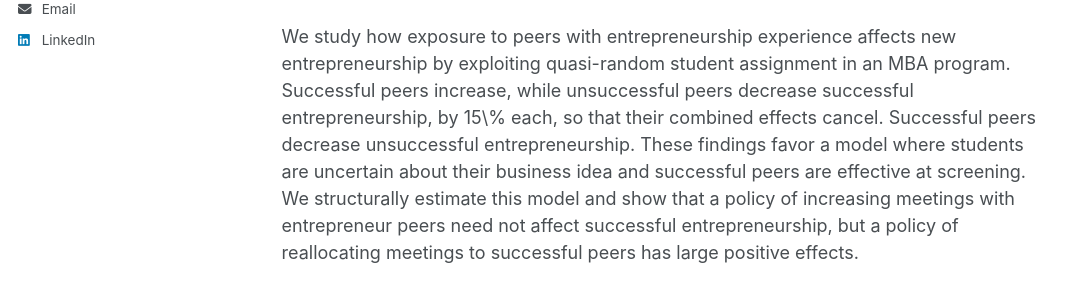
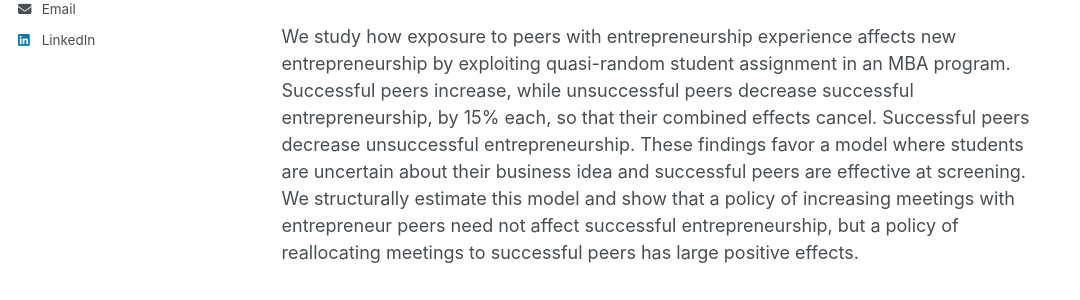
Before and after one commit to david-abraham-lbs/david-abraham-lbs.github.io, a Jekyll site: the page built from _pages/about.md, in a window 1280 px wide and 900 px high. Shown: the part 467-767 px from the top of the window, without its empty margins (0-1080 px from the left). Built offline with Jekyll 4.4.1, drawn with Linux system fonts in a browser that asks for light colours; part of the change alters nothing that is shown.

```diff
--- a/_pages/about.md
+++ b/_pages/about.md
@@ -16,9 +16,9 @@ My full CV can be found [here](https://www.dropbox.com/scl/fi/uheceocapaizkszx9d
 
 **Peer Effects in Entrepreneurship**, with Andrea Galeotti (LBS) and Adam Szeidl (CEU) _(JMP)_
 
-[[Paper](https://www.dropbox.com/scl/fi/77tp4bi3d8598oiij595n/David_Abraham_JMP.pdf?rlkey=r4jtdshnjd1zm4irgl3aj3ljt&st=4jo9nq2n&dl=0)] [[Slides](https://www.dropbox.com/scl/fi/v1s79u5u9pfyrk1ifccmm/Peer_Effects_in_Entrepreneurship.pdf?rlkey=csqtqcx9sm8kbiypk4ht1yf9s&dl=0)]
+[[Paper](https://www.dropbox.com/scl/fi/77tp4bi3d8598oiij595n/David_Abraham_JMP.pdf?rlkey=r4jtdshnjd1zm4irgl3aj3ljt&st=4jo9nq2n&dl=0)] [[Slides](https://www.dropbox.com/scl/fi/bq6imla3kubd7j1ctyavg/Peer_Effects_in_Entrepreneurship.pdf?rlkey=j3scula37s32rif2ioun5rgi3&st=fr8sl8ks&dl=0)]
 
-We study how exposure to peers with entrepreneurship experience affects new entrepreneurship by exploiting quasi-random student assignment in an MBA program. Successful peers increase, while unsuccessful peers decrease successful entrepreneurship, by 15\% each, so that their combined effects cancel. Successful peers decrease unsuccessful entrepreneurship. These findings favor a model where students are uncertain about their business idea and successful peers are effective at screening. We structurally estimate this model and show that a policy of increasing meetings with entrepreneur peers need not affect successful entrepreneurship, but a policy of reallocating meetings to successful peers has large positive effects.
+We study how exposure to peers with entrepreneurship experience affects new entrepreneurship by exploiting quasi-random student assignment in an MBA program. Successful peers increase, while unsuccessful peers decrease successful entrepreneurship, by 15% each, so that their combined effects cancel. Successful peers decrease unsuccessful entrepreneurship. These findings favor a model where students are uncertain about their business idea and successful peers are effective at screening. We structurally estimate this model and show that a policy of increasing meetings with entrepreneur peers need not affect successful entrepreneurship, but a policy of reallocating meetings to successful peers has large positive effects.
 
 <sub>Presented: BSE-Networks (2024), Cambridge-Janeway (2025), LBS-TADC (2025)</sub>
 
```
